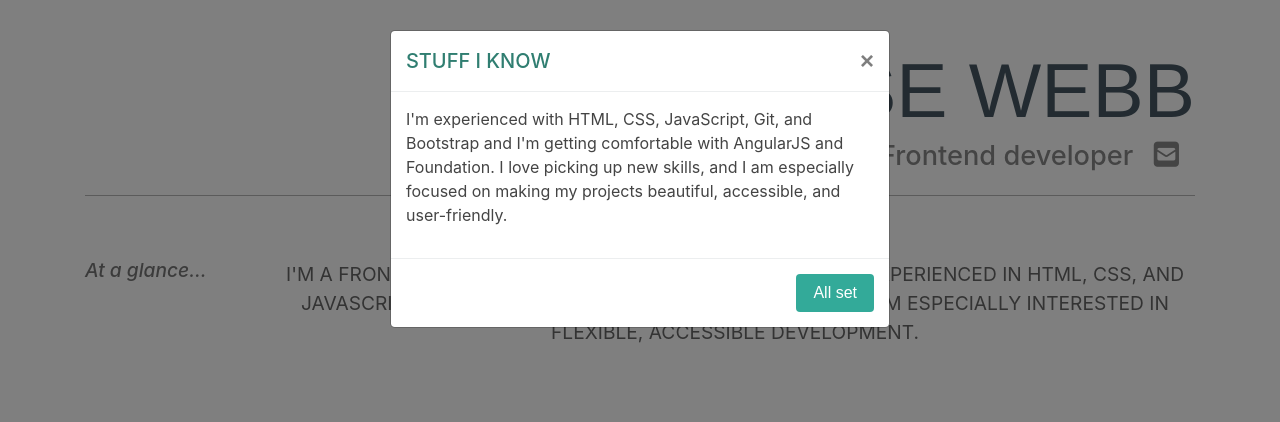
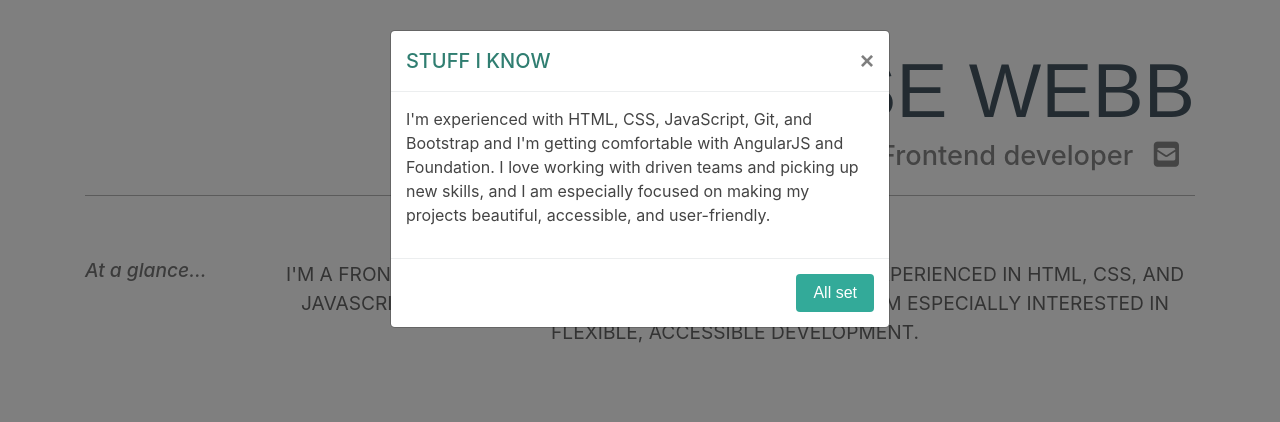
Before and after one commit to arwebb/arwebb-website.github.io, a plain HTML site: page index.html in a window 1280 px wide. Both pictures are taken after a click on the button 782 px from the left and 557 px from the top of the page. Shown: the top 422 px of the page. Drawn offline with nearby package versions, Linux system fonts and the light colour scheme; a web font is replaced by a local one.

Commit message:
Content update

```diff
--- a/index.html
+++ b/index.html
@@ -123,7 +123,7 @@
               </button>
             </div>
             <div class="modal-body">
-              <p>I'm experienced with HTML, CSS, JavaScript, Git, and Bootstrap and I'm getting comfortable with AngularJS and Foundation. I love picking up new skills, and I am especially focused on making my projects beautiful, accessible, and user-friendly.</p>
+              <p>I'm experienced with HTML, CSS, JavaScript, Git, and Bootstrap and I'm getting comfortable with AngularJS and Foundation. I love working with driven teams and picking up new skills, and I am especially focused on making my projects beautiful, accessible, and user-friendly.</p>
             </div>
             <div class="modal-footer">
               <button role="button" class="btn modal-dismiss" data-dismiss="modal" aria-label="close this dialog">All set</button>
```
